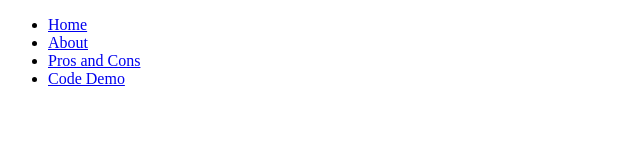
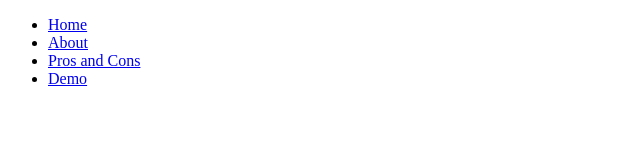
Before and after one commit to gbads/wd2-bootstrap, a plain HTML site: page index.html in a window 1280 px wide. Shown: the full height of the page, 0-640 px from the left. Drawn offline with Linux system fonts and the light colour scheme.

Commit message:
changed last nav item name

```diff
--- a/index.html
+++ b/index.html
@@ -12,7 +12,7 @@
                 <li><a href="#">Home</a></li>
                 <li><a href="#">About</a></li>
                 <li><a href="#">Pros and Cons</a></li>
-                <li><a href="#">Code Demo</a></li>
+                <li><a href="#">Demo</a></li>
             </ul>
         </nav>
     </header>
```
